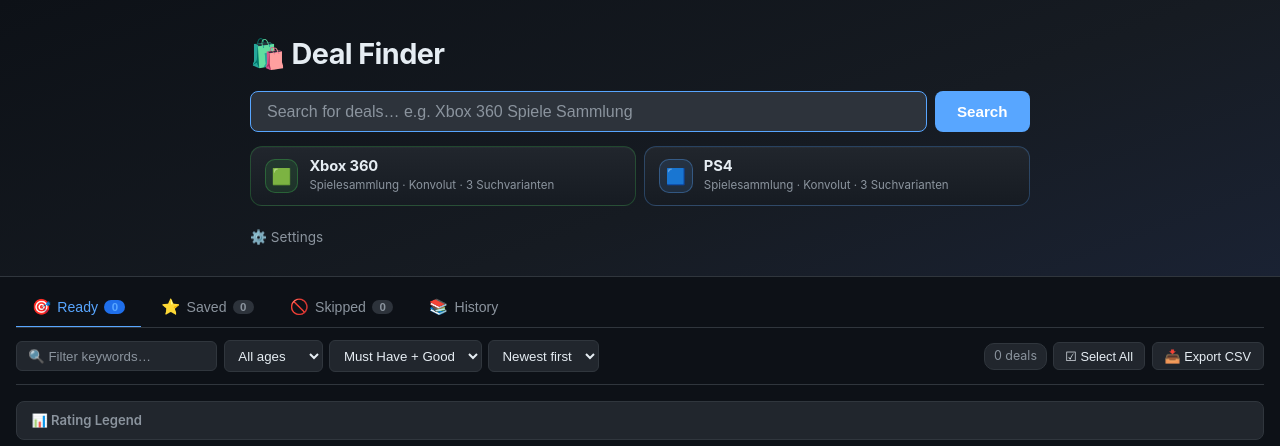
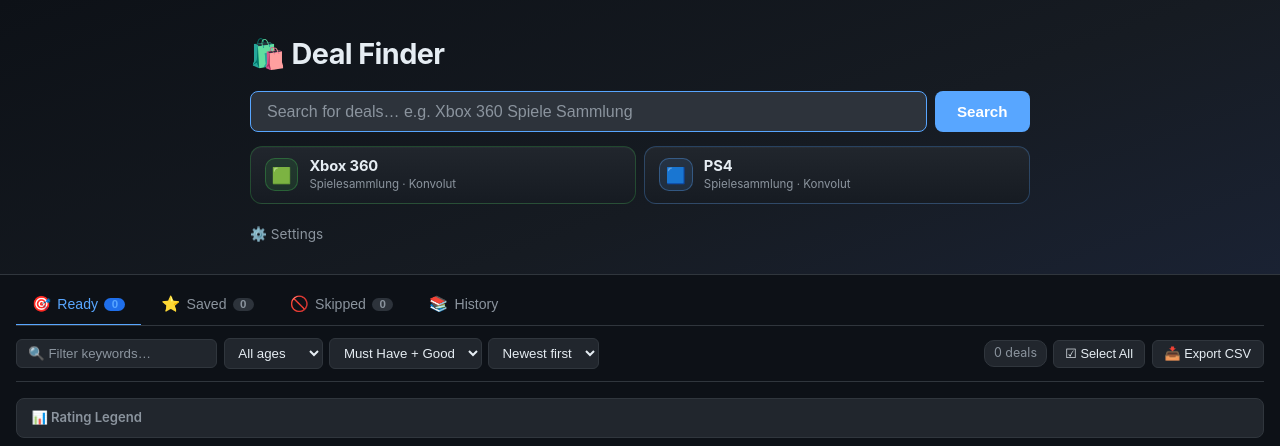
Before and after one commit to flavio-code-535345/ebay-scrapper, a Flask app: page / in a window 1280 px wide. Shown: the top 446 px of the page. Run offline with Flask 3, Linux system fonts and the light colour scheme; data that the repository does not hold is empty.

Commit message:
Fix quick chips: use buttons (clickable), remove variant count label

```diff
--- a/static/style.css
+++ b/static/style.css
@@ -137,6 +137,8 @@ a:hover { text-decoration: underline; }
     gap: 0.7rem;
     width: 100%;
     text-align: left;
+    font-family: inherit;
+    font-size: inherit;
     padding: 0.7rem 0.85rem;
     background: linear-gradient(180deg, var(--surface2) 0%, var(--surface) 100%);
     border: 1px solid var(--border);
@@ -145,6 +147,10 @@ a:hover { text-decoration: underline; }
     cursor: pointer;
     box-shadow: 0 1px 0 rgba(255, 255, 255, 0.03) inset;
     transition: border-color 0.18s ease, background 0.18s ease, transform 0.15s ease, box-shadow 0.18s ease;
+    -webkit-appearance: none;
+    -moz-appearance: none;
+    appearance: none;
+    outline: none;
 }
 
 .quick-chip:hover {
--- a/templates/index.html
+++ b/templates/index.html
@@ -20,20 +20,20 @@
                     </button>
                 </form>
                 <div class="quick-searches" id="quickSearches" role="group" aria-label="Quick searches">
-                    <div class="quick-chip quick-chip--xbox" data-queries="Xbox 360 Spiele Sammlung Konvolut,Xbox 360 Spielesammlung Konvolut,Xbox 360 Spiele Konvolut">
+                    <button type="button" class="quick-chip quick-chip--xbox" data-queries="Xbox 360 Spiele Sammlung Konvolut,Xbox 360 Spielesammlung Konvolut,Xbox 360 Spiele Konvolut">
                         <span class="quick-chip-icon" aria-hidden="true">🟩</span>
                         <span class="quick-chip-text">
                             <span class="quick-chip-title">Xbox 360</span>
-                            <span class="quick-chip-sub">Spielesammlung · Konvolut · 3 Suchvarianten</span>
+                            <span class="quick-chip-sub">Spielesammlung · Konvolut</span>
                         </span>
-                    </div>
-                    <div class="quick-chip quick-chip--ps" data-queries="PS4 Spiele Sammlung Konvolut,PS4 Spielesammlung Konvolut,PS4 Spiele Konvolut">
+                    </button>
+                    <button type="button" class="quick-chip quick-chip--ps" data-queries="PS4 Spiele Sammlung Konvolut,PS4 Spielesammlung Konvolut,PS4 Spiele Konvolut">
                         <span class="quick-chip-icon" aria-hidden="true">🟦</span>
                         <span class="quick-chip-text">
                             <span class="quick-chip-title">PS4</span>
-                            <span class="quick-chip-sub">Spielesammlung · Konvolut · 3 Suchvarianten</span>
+                            <span class="quick-chip-sub">Spielesammlung · Konvolut</span>
                         </span>
-                    </div>
+                    </button>
                 </div>
             </div>
             <!-- Settings panel (collapsible) -->
```
